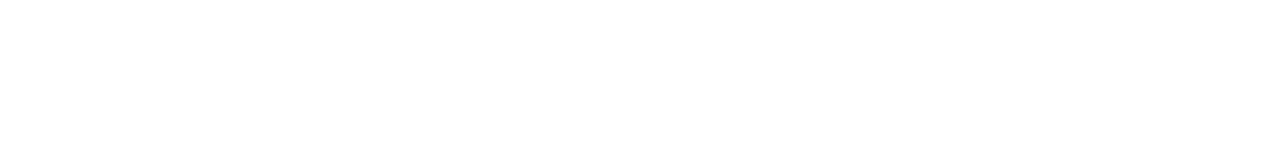
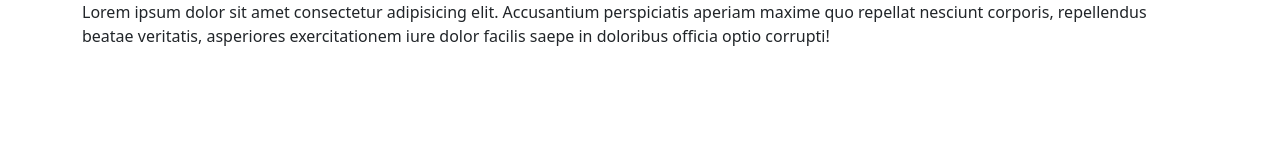
Before and after one commit to manishvyas393/gitbasic, a plain HTML site: page index.html in a window 1280 px wide. Drawn offline with nearby package versions, Linux system fonts and the light colour scheme.

Commit message:
add lorem

```diff
--- a/index.html
+++ b/index.html
@@ -18,6 +18,7 @@
 <body>
       <div class="container">
             <a href="/about.html"></a>
+            Lorem ipsum dolor sit amet consectetur adipisicing elit. Accusantium perspiciatis aperiam maxime quo repellat nesciunt corporis, repellendus beatae veritatis, asperiores exercitationem iure dolor facilis saepe in doloribus officia optio corrupti!
       </div>
 </body>
 
```
